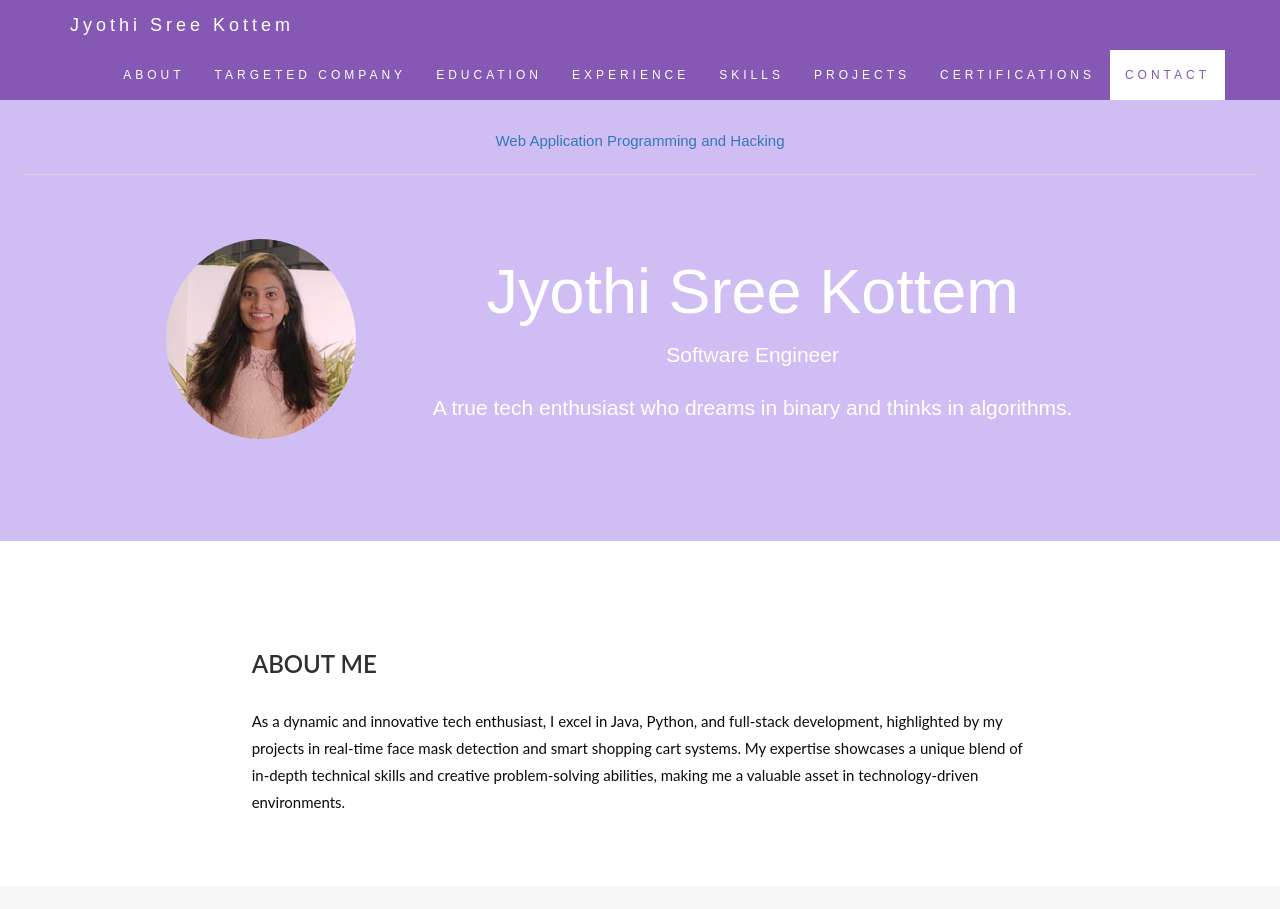
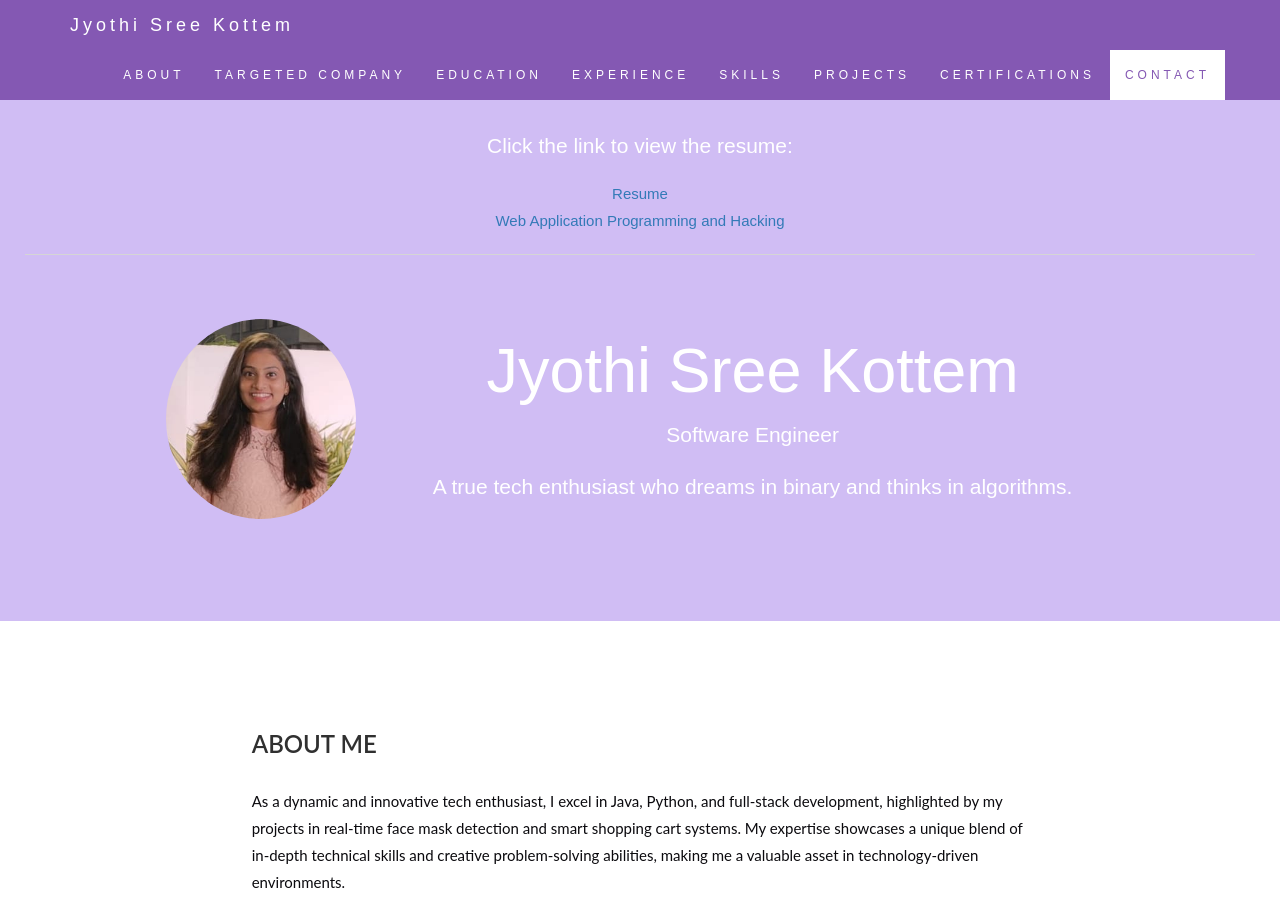
Before and after one commit to JyothiSreeK/JyothiSreeK.github.io, a plain HTML site: page index.html in a window 1280 px wide. Shown: the top 909 px of the page. Drawn offline with nearby package versions, Linux system fonts and the light colour scheme.

Commit message:
Update index.html

```diff
--- a/index.html
+++ b/index.html
@@ -242,6 +242,9 @@
         <td><h1>Jyothi Sree Kottem</h1>
         <p>Software Engineer</p>
         <p>A true tech enthusiast who dreams in binary and thinks in algorithms.</p></td>
+        <br>
+        <p>Click the link to view the resume: </p>
+        <a href="JyothiSreeK.pdf">Resume</a>
         <br>
         <a href="technical.html">Web Application Programming and Hacking</a>
         <hr/>
```
